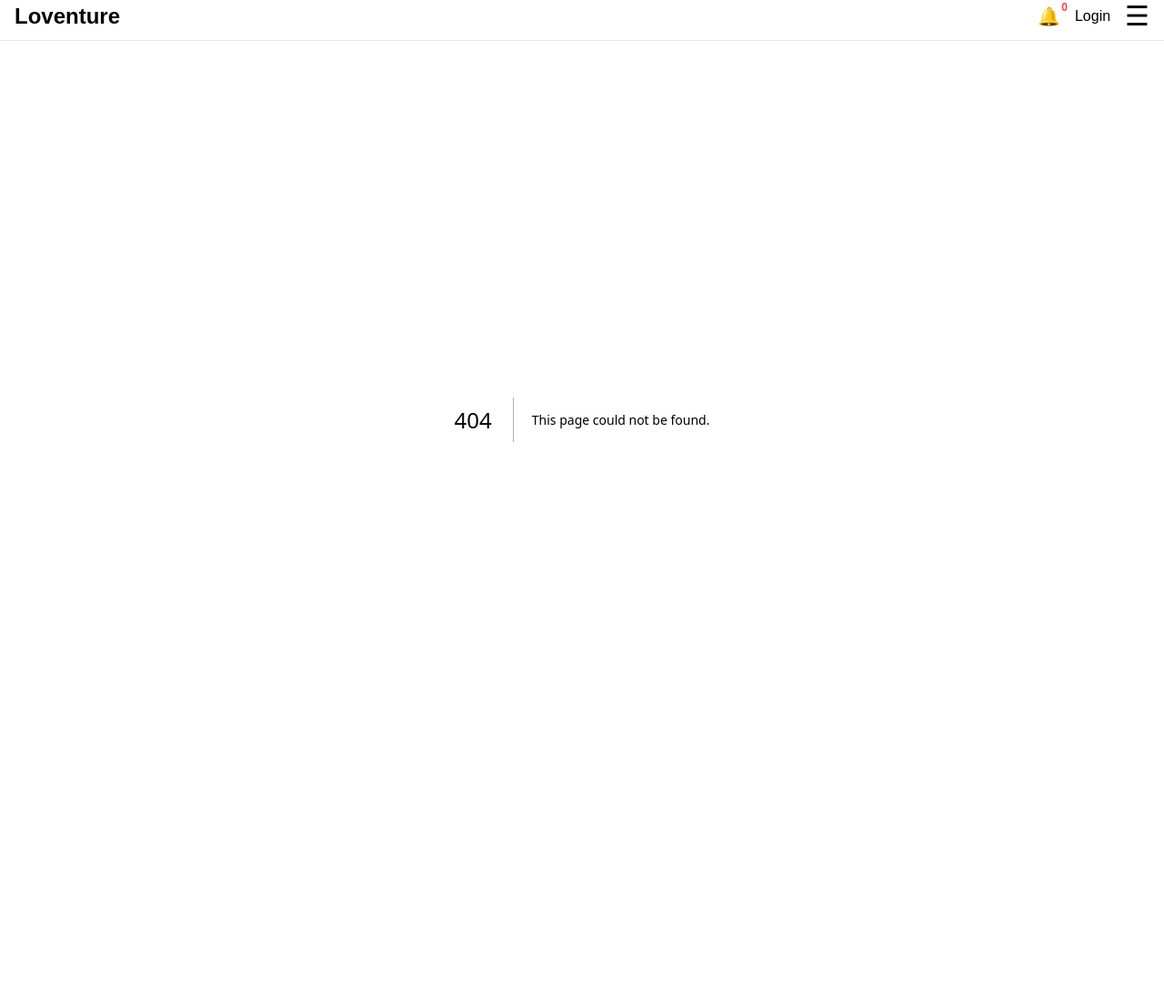
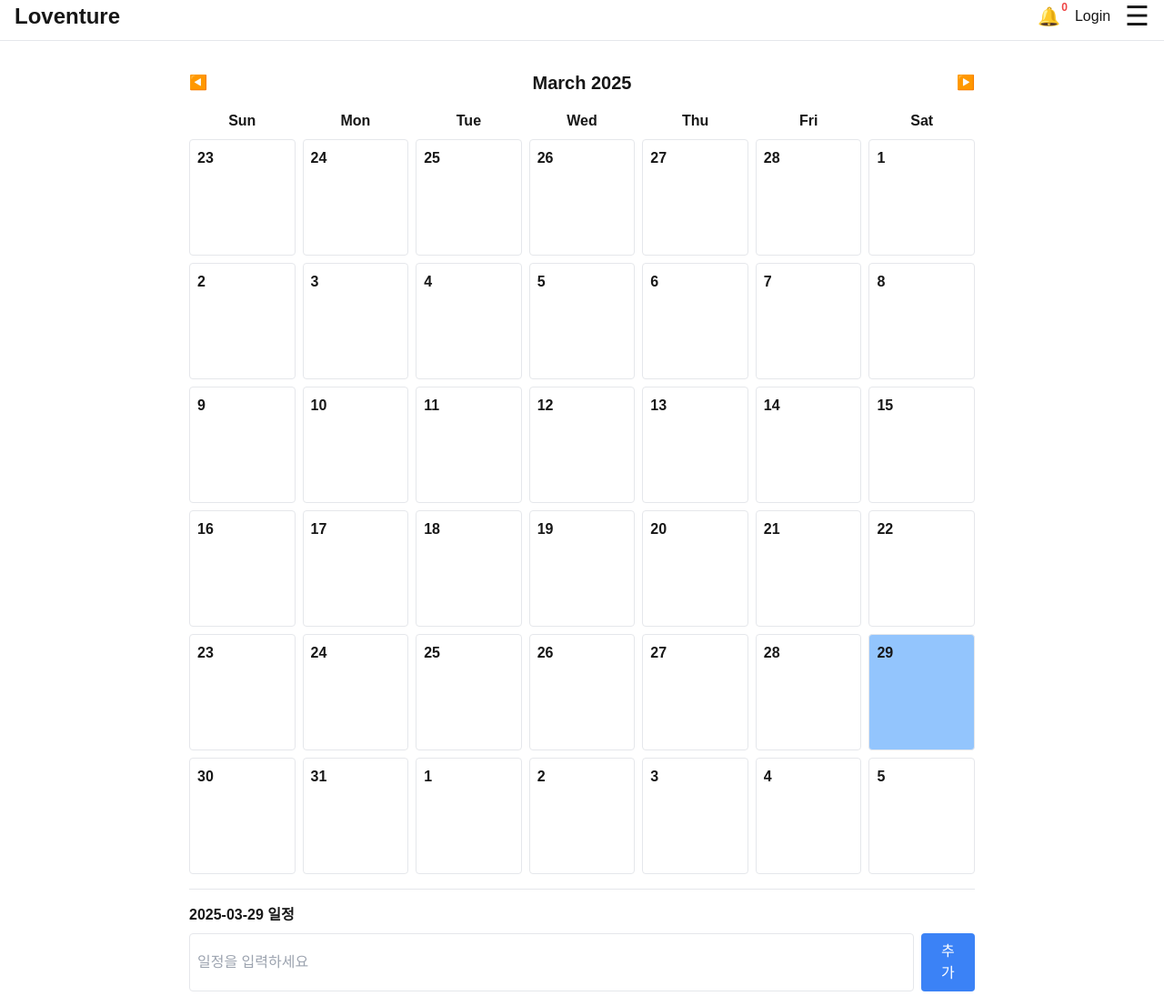
Before and after one commit to shun010116/Loventure, a Next.js app in the folder loventure/: page /calendar in a window 1280 px wide. Before the commit this address had no page. Shown: the whole page at 91% size. Before the commit the page ends 861 px from the top, so only its background shows below. Built offline with nearby package versions, Linux system fonts and the light colour scheme.

Commit message:
calendar page 추가 및 구현

```diff
--- a/loventure/package.json
+++ b/loventure/package.json
@@ -11,6 +11,7 @@
   "dependencies": {
     "@nodelib/fs.scandir": "^4.0.1",
     "bcrypt": "^5.1.1",
+    "dayjs": "^1.11.13",
     "jsonwebtoken": "^9.0.2",
     "mongoose": "^8.13.1",
     "next": "15.2.4",
--- /dev/null
+++ b/loventure/src/app/calendar/page.tsx
@@ -0,0 +1,106 @@
+"use client"
+
+import React, { useState } from "react";
+import dayjs from "dayjs";
+
+interface Schedule {
+  date: string;  // YYYY-MM-DD
+  text: string;
+}
+
+export default function Calendar() {
+  const [currentDate, setCurrentDate] = useState(dayjs());
+  const [selectedDate, setSelectedDate] = useState(dayjs().format("YYYY-MM-DD"));
+  const [schedule, setSchedule] = useState<Schedule[]>([]);
+  const [newEvent, setNewEvent] = useState("");
+
+  const startOfMonth = currentDate.startOf("month").startOf("week");
+  const endOfMonth = currentDate.endOf("month").endOf("week");
+  const days = [];
+  let day = startOfMonth;
+
+  while (day.isBefore(endOfMonth)) {
+    days.push(day);
+    day = day.add(1, "day");
+  }
+
+  const handleAddEvent = () => {
+    if (newEvent.trim() === "") return;
+    setSchedule([...schedule, { date: selectedDate, text: newEvent }]);
+    setNewEvent("");
+  };
+
+  const getEventsForDate = (date: string) =>
+    schedule.filter((e) => e.date === date);
+
+  return (
+    <div className="max-w-4xl mx-auto p-4">
+      {/* Header */}
+      <div className="flex justify-between items-center mb-4">
+        <button onClick={() => setCurrentDate(currentDate.subtract(1, "month"))}>
+          ◀️
+        </button>
+        <h2 className="text-xl font-bold">{currentDate.format("MMMM YYYY")}</h2>
+        <button onClick={() => setCurrentDate(currentDate.add(1, "month"))}>
+          ▶️
+        </button>
+      </div>
+
+      {/* Calendar Grid */}
+      <div className="grid grid-cols-7 gap-2">
+        {["Sun", "Mon", "Tue", "Wed", "Thu", "Fri", "Sat"].map((d) => (
+          <div key={d} className="text-center font-semibold">{d}</div>
+        ))}
+        {days.map((d) => {
+          const formatted = d.format("YYYY-MM-DD");
+          const isSelected = selectedDate === formatted;
+          const events = getEventsForDate(formatted);
+
+          return (
+            <div
+              key={formatted}
+              className={`border rounded cursor-pointer flex flex-col items-start p-2 h-32 overflow-auto ${
+                isSelected ? "bg-blue-300" : "hover:bg-blue-100"
+              }`}
+              onClick={() => setSelectedDate(formatted)}
+            >
+              <div className="font-bold">{d.date()}</div>
+              {events.map((e, idx) => (
+                <div key={idx} className="text-xs text-left mt-1 bg-gray-100 rounded px-1">
+                  {e.text}
+                </div>
+              ))}
+            </div>
+          );
+        })}
+      </div>
+
+      {/* Schedule Panel */}
+      <div className="mt-4 border-t pt-4">
+        <h3 className="font-bold mb-2">
+          {dayjs(selectedDate).format("YYYY-MM-DD")} 일정
+        </h3>
+        <ul className="mb-2">
+          {getEventsForDate(selectedDate).map((e, idx) => (
+            <li key={idx} className="text-sm">• {e.text}</li>
+          ))}
+        </ul>
+        <div className="flex gap-2">
+          <input
+            type="text"
+            value={newEvent}
+            onChange={(e) => setNewEvent(e.target.value)}
+            className="border p-2 rounded w-full"
+            placeholder="일정을 입력하세요"
+          />
+          <button
+            onClick={handleAddEvent}
+            className="bg-blue-500 text-white px-4 py-2 rounded"
+          >
+            추가
+          </button>
+        </div>
+      </div>
+    </div>
+  );
+}
```
Also changed, not shown: 1 other file (tests, documents, lock files or other folders).
